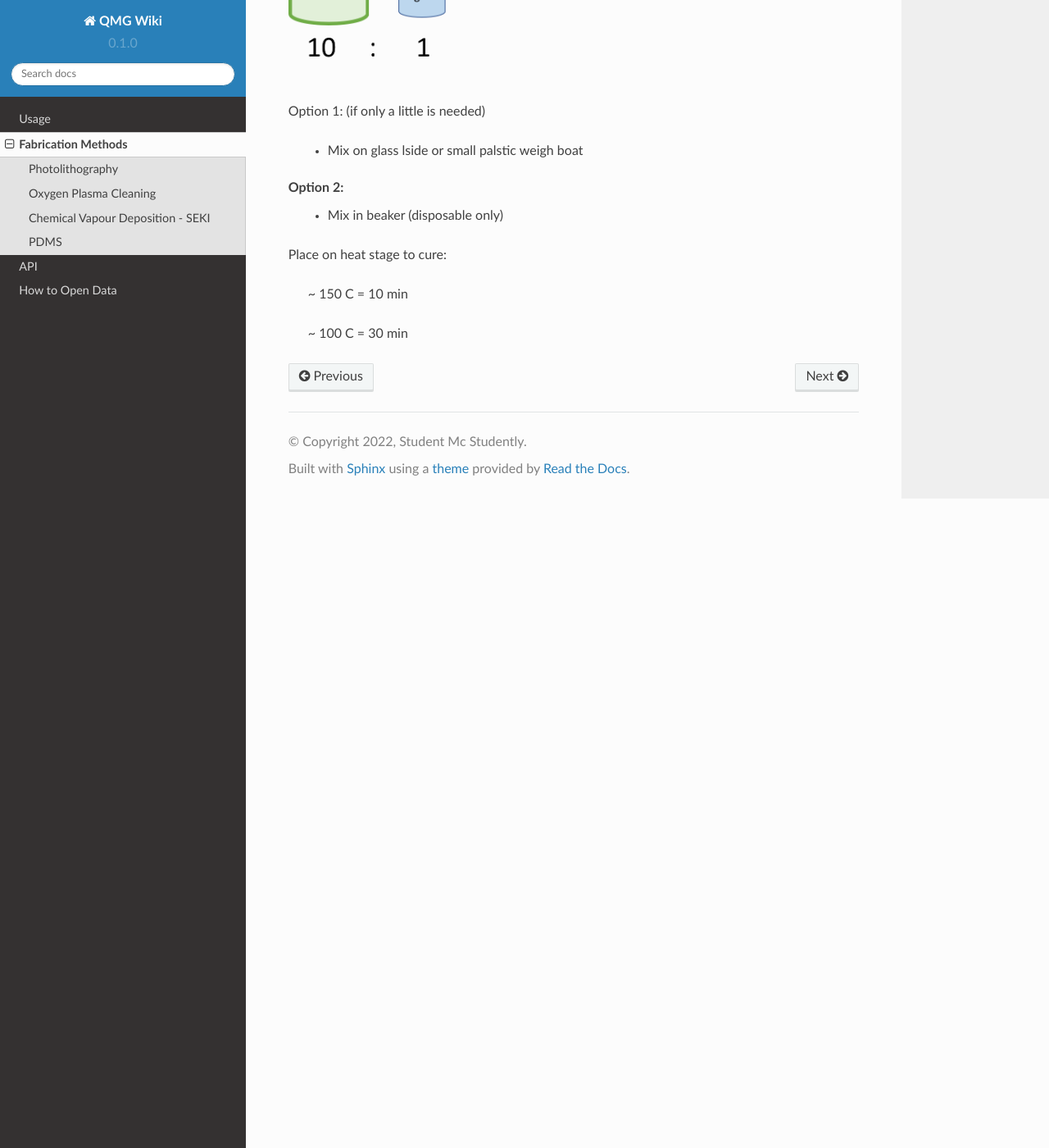
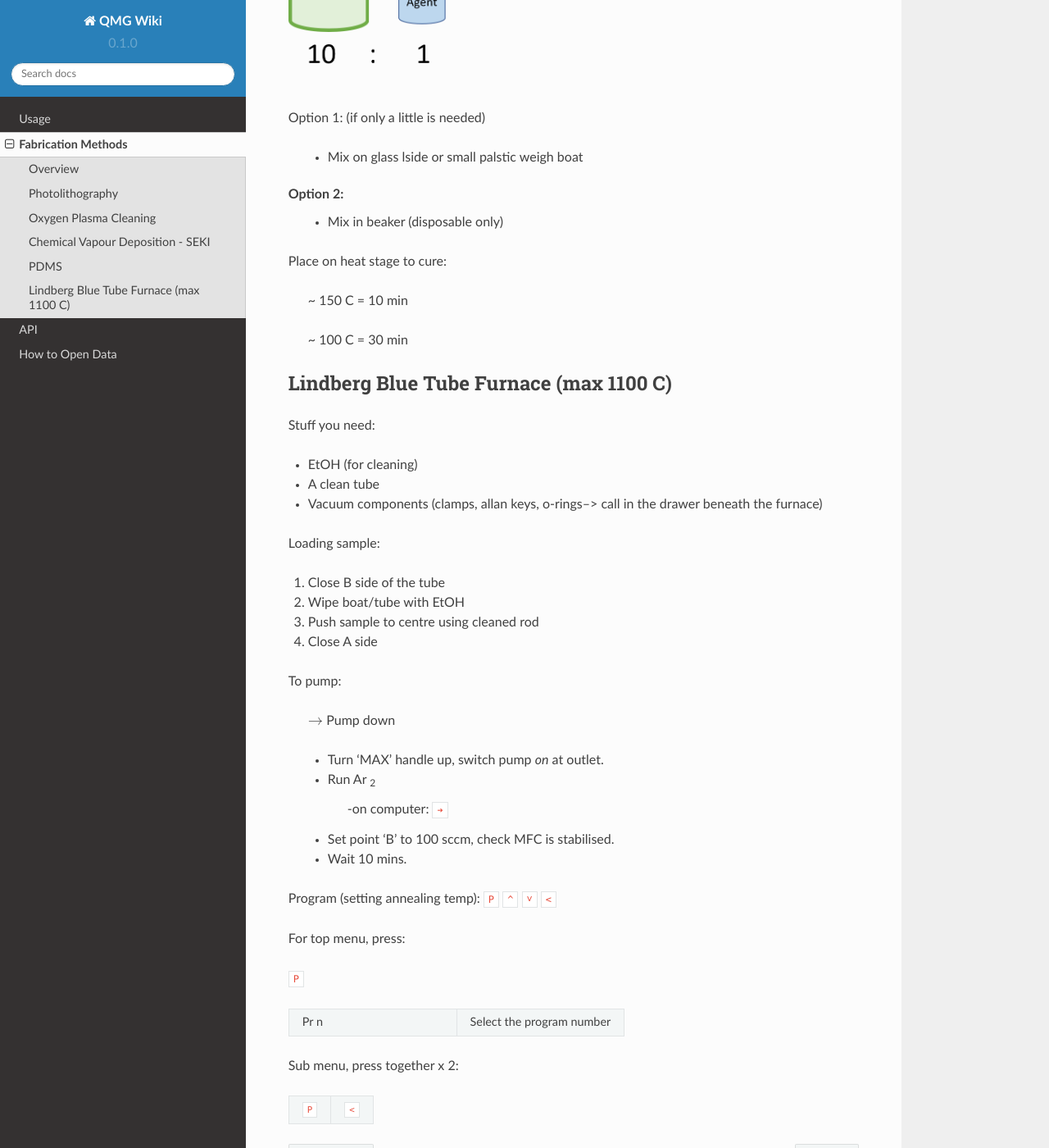
Before and after one commit to quantum-materials-group/QMG-wiki, a Sphinx documentation site: the page built from docs/fab_sop.rst, in a window 1280 px wide and 1400 px high, scrolled down 3312 px. Shown: the whole window at 82% size. Built offline with Sphinx 7.4.7 and the Read the Docs theme 2.0.0, drawn with Linux system fonts in a browser that asks for light colours.

Commit message:
Update fab_sop.rst
half finished

```diff
--- a/docs/fab_sop.rst
+++ b/docs/fab_sop.rst
@@ -2,6 +2,7 @@ Fabrication Methods
 ===================
 
 Overview
+--------
 
 Please be aware the following SOPs are not for untrained users but for people who have *had* training previously and just need a bit of reminder.
 
@@ -194,3 +195,62 @@ Place on heat stage to cure:
    ~ 150 C = 10 min
 
    ~ 100 C = 30 min
+
+Lindberg Blue Tube Furnace (max 1100 C)
+---------------------------------------
+
+Stuff you need:
+
+- EtOH (for cleaning)
+
+- A clean tube
+
+- Vacuum components (clamps, allan keys, o-rings--> call in the drawer beneath the furnace)
+
+Loading sample:
+
+1. Close B side of the tube
+
+2. Wipe boat/tube with EtOH
+
+3. Push sample to centre using cleaned rod
+
+4. Close A side
+
+To pump:
+
+   :math:`\rightarrow` Pump down
+
+   - Turn 'MAX' handle up, switch pump *on* at outlet.
+
+   - Run Ar :sub:`2`
+
+      -on computer: ``➔``
+
+   - Set point 'B' to 100 sccm, check MFC is stabilised.
+
+   - Wait 10 mins.
+
+Program (setting annealing temp):
+``P``
+``^``
+``˅``
+``<``
+
+For top menu, press:
+
+``P``
+
+.. list-table::
+   :widths: 25 25
+
+   * - Pr n
+     - Select the program number
+
+Sub menu, press together x 2:
+
+.. list-table::
+   :widths: 25 25
+
+   * - ``P``
+     - ``<``
```
